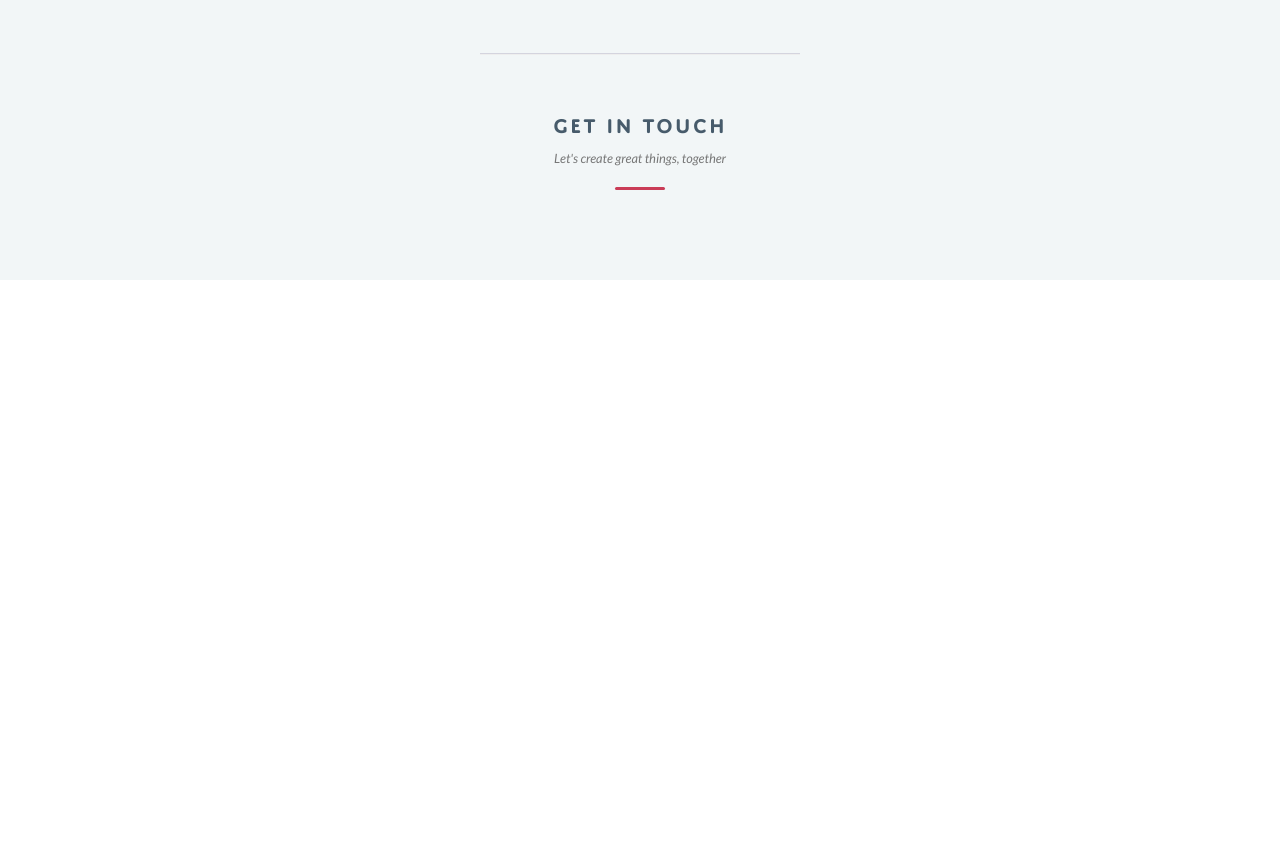
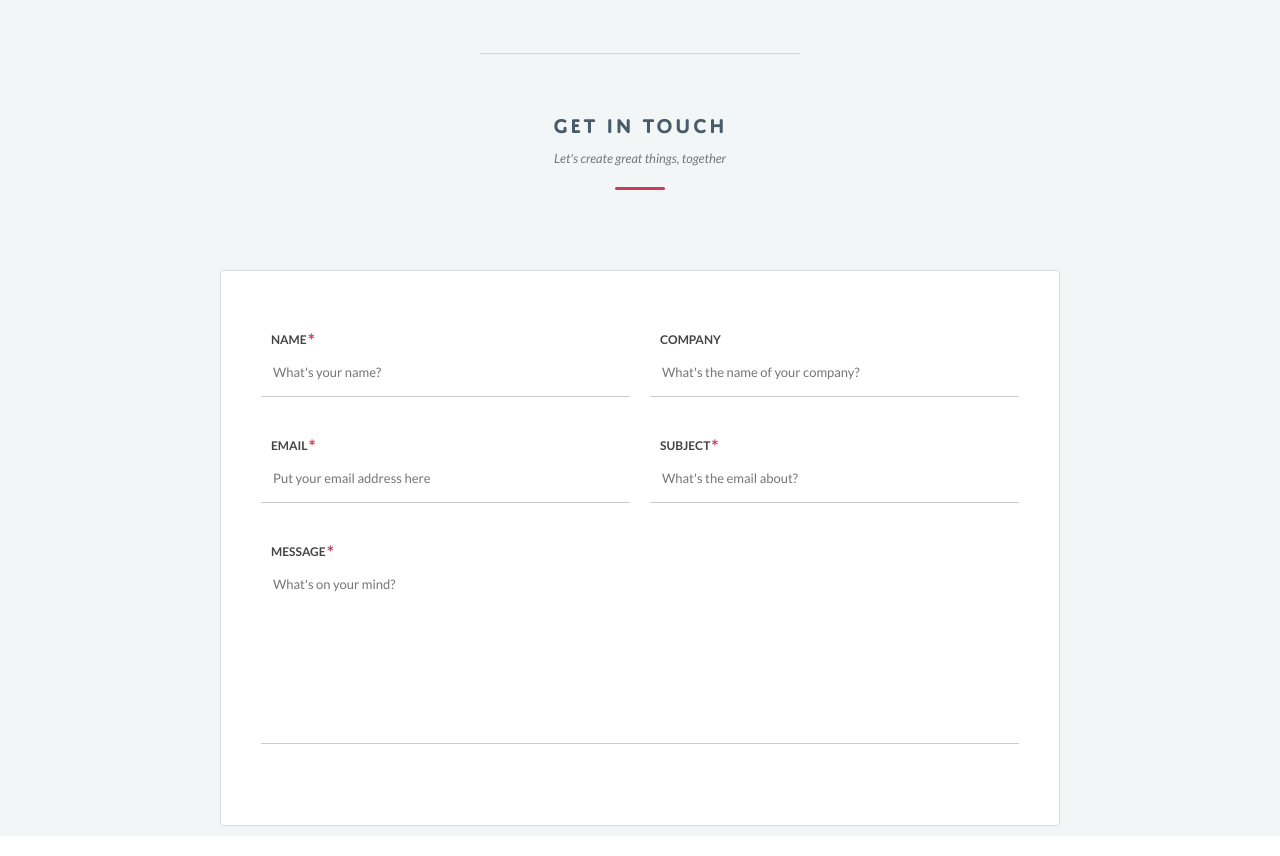
Before and after one commit to prashanthca/prashanthca.github.io, a plain HTML site: page index.html in a window 1280 px wide. Shown: the part 2014-2870 px from the top of the page. Before the commit the page ends 2314 px from the top, so only its background shows below. Drawn offline with nearby package versions, Linux system fonts and the light colour scheme.

Commit message:
Contact Form

```diff
--- a/css/main.css
+++ b/css/main.css
@@ -362,3 +362,82 @@ span.skill-text {
 td#mobile-app-development-block .skill-text {
     padding: 0px 0;
 }
+
+div#contact_me_form {
+    width: 840px;
+    margin: 0 auto;
+    background: #fff;
+    padding: 30px;
+    border: 1px solid #ddd;
+    border-radius: 3px;
+    box-shadow: 0px 0px 4px #eee;
+    position: relative;
+}
+
+.text_row .text_box {
+    display: inline;
+    padding: 12px 12px 16px 12px;
+    border: none;
+    background: none;
+    font-size: 13px;
+    font-family: Lato;
+    border-bottom: 1px solid #ccc;
+    margin-top: 20px;
+    width: 100%;
+    resize: none;
+    transition: border-color 0.218s;
+}
+
+.text_box:focus {
+    font-style: normal;
+    outline: none;
+    border-color: #ca3c57;
+}
+
+.text_row {
+    width: 100%;
+}
+
+.text_row label {
+    position: absolute;
+    font-size: 12px;
+    text-transform: uppercase;
+    font-weight: bold;
+    color: #444;
+    margin-left: 10px;
+}
+
+.text_group {
+    width: 50%;
+    float: left;
+    padding: 10px;
+    margin-top: 22px;
+    position: relative;
+}
+
+.text_group.single {
+    width: 100%;
+}
+
+label.required_text_box::after {
+    content: '*';
+    color: #ca3c57;
+    font-size: 18px;
+    float: right;
+    margin-top: -3px;
+    font-weight: bold;
+    margin-left: 1px;
+}
+
+
+button#c_form_submit {
+    float: right;
+    margin: 15px 20px 5px 20px;
+    border: none;
+    background: none;
+}
+
+button#c_form_submit::after {
+    font-family: FontAwesome;
+    content: '\f1d9';
+}
--- a/index.html
+++ b/index.html
@@ -149,6 +149,38 @@
 					<span class="section-title-after"></span>
 				</div>
 			</div>
+			<div id="contact_me_form">
+				<div class="text_row">
+					<div class="text_group">
+						<label for="c_name" class="required_text_box">Name</label>
+						<input type="text" class="text_box" placeholder="What's your name?" name="c_name">
+					</div>
+					<div class="text_group">
+						<label for="c_company" class="">Company</label>
+						<input type="text" class="text_box" placeholder="What's the name of your company?" name="c_company">
+					</div>
+					<div style="clear:both"></div>
+				</div>
+				<div class="text_row">
+					<div class="text_group">
+						<label for="c_email" class="required_text_box">Email</label>
+						<input type="text" class="text_box" placeholder="Put your email address here" name="c_email">
+					</div>
+					<div class="text_group">
+						<label for="c_subj" class="required_text_box">Subject</label>
+						<input type="text" class="text_box" placeholder="What's the email about?" name="c_subj">
+					</div>
+					<div style="clear:both"></div>
+				</div>
+				<div class="text_row">
+					<div class="text_group single">
+						<label for="c_message" class="required_text_box">Message</label>
+						<textarea rows="10" class="text_box" placeholder="What's on your mind?" name="c_message"></textarea>
+					</div>
+					<div style="clear:both"></div>
+				</div>
+				<button id="c_form_submit"></button><div style="clear:both"></div>
+			</div>
 		</div>
 	</div>
 	<div id="footer">
```
